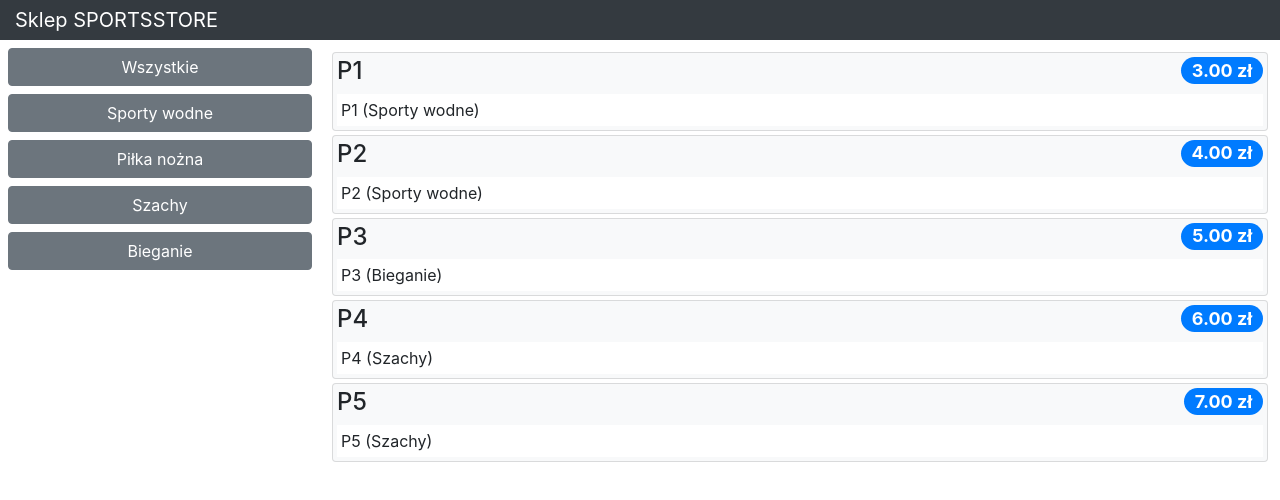
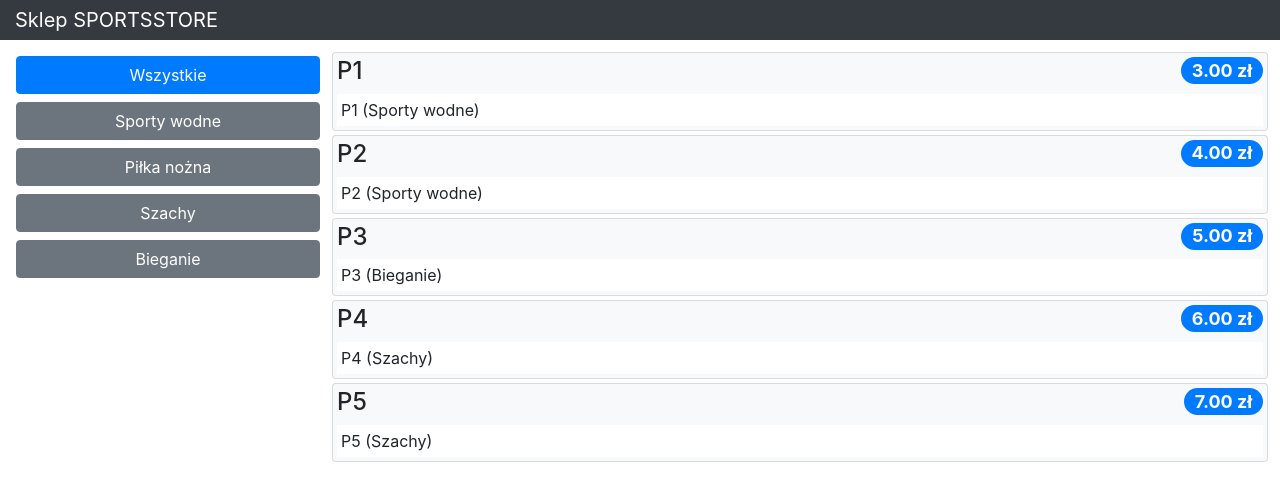
Before and after one commit to marekz/ReactLearning, a React (Create React App) app in the folder sportsstore/: page /shop/products in a window 1280 px wide. Shown: the top 500 px of the page. Built offline with nearby package versions, Linux system fonts and the light colour scheme.

Commit message:
Toggle link - Implement in category navigation

```diff
--- a/sportsstore/src/Shop/CategoryNavigation.js
+++ b/sportsstore/src/Shop/CategoryNavigation.js
@@ -1,16 +1,16 @@
 import React, { Component } from "react";
+import { ToggleLink } from "../ToggleLink";
 import { Link } from "react-router-dom";
 
 export class CategoryNavigation extends Component {
     render() {
         return <React.Fragment>
-            <Link className="btn btn-secondary btn-block"
-                  to={this.props.baseUrl}>Wszystkie</Link>
+            <ToggleLink to={this.props.baseUrl} exact={true}>Wszystkie</ToggleLink>
             {this.props.categories && this.props.categories.map(cat =>
-                <Link className="btn btn-secondary btn-block" key={cat}
+                <ToggleLink key={cat}
                 to={`${this.props.baseUrl}/${cat.toLowerCase()}`}>
                     {cat}
-                </Link>
+                </ToggleLink>
             )}
         </React.Fragment>
     }
```
